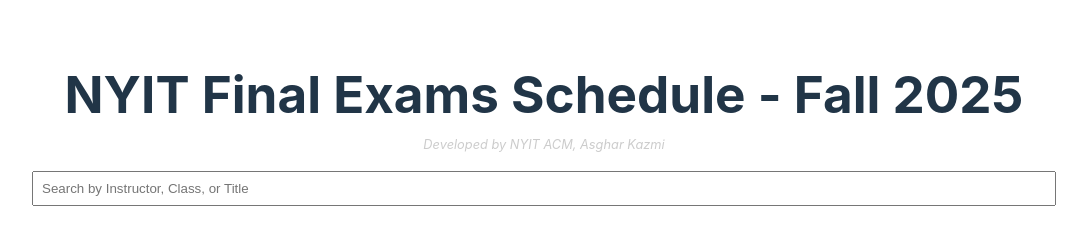
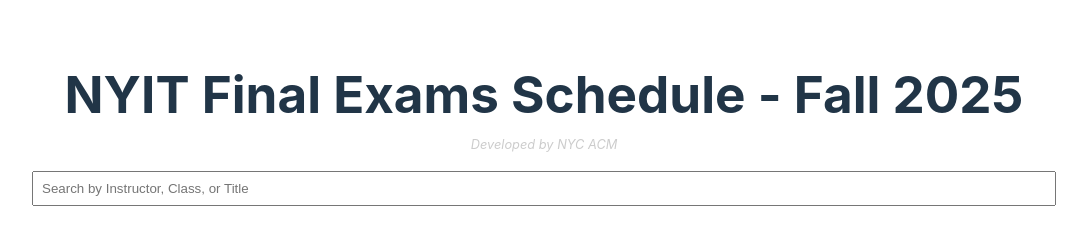
Before and after one commit to AsgharKazmi2005/NYIT-Finals-Exam-Scheduler, a React (Vite) app: page / in a window 1280 px wide. Shown: the top 227 px of the page, without its empty margins (96-1183 px from the left). Built offline with nearby package versions, Linux system fonts and the light colour scheme.

Commit message:
update credits

```diff
--- a/src/assets/Table.jsx
+++ b/src/assets/Table.jsx
@@ -150,7 +150,7 @@
           color: "#ccc",
         }}
       >
-        <em>Developed by NYIT ACM, Asghar Kazmi</em>
+        <em>Developed by NYC ACM</em>
       </p>
 
       <input
```
